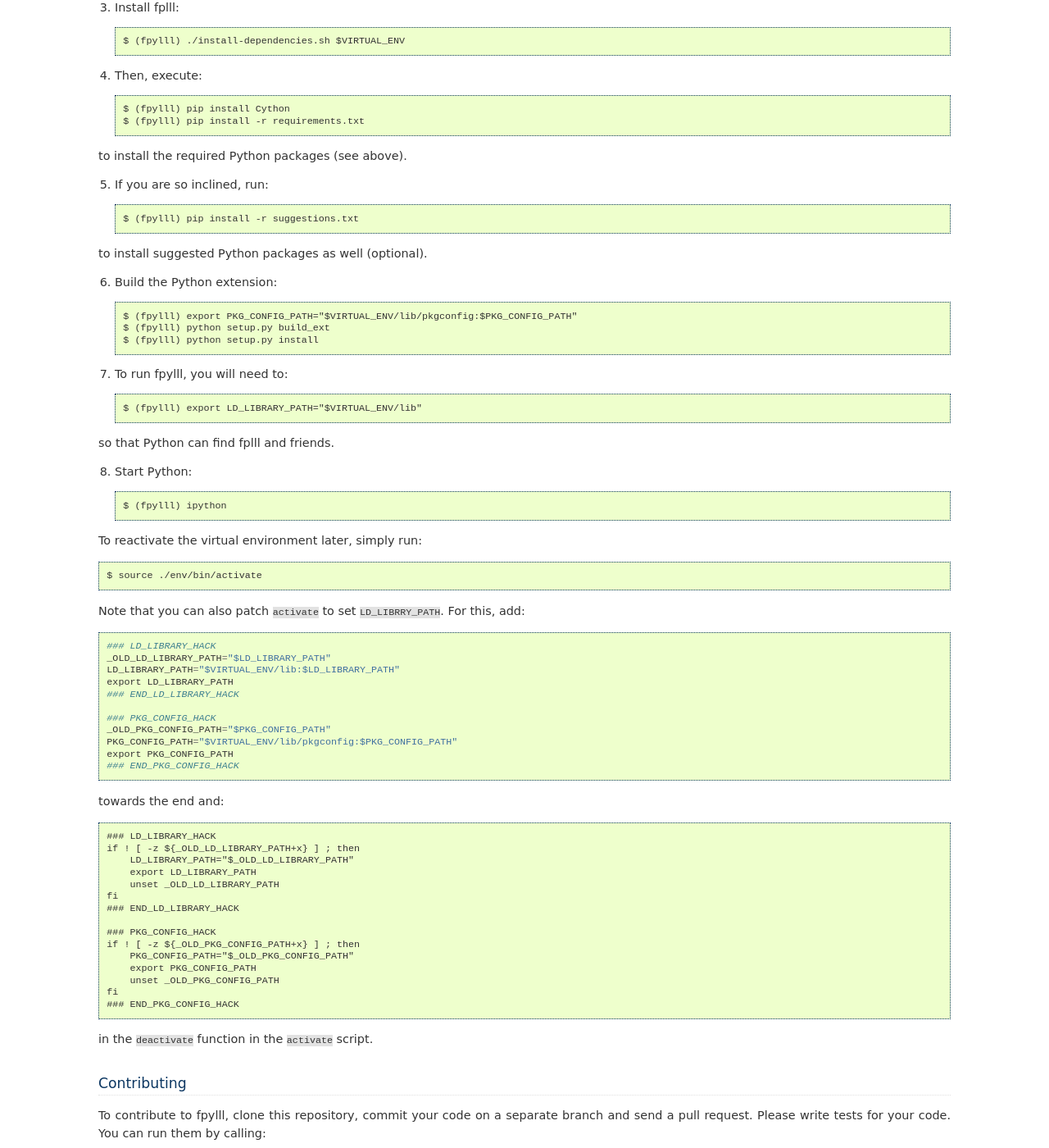
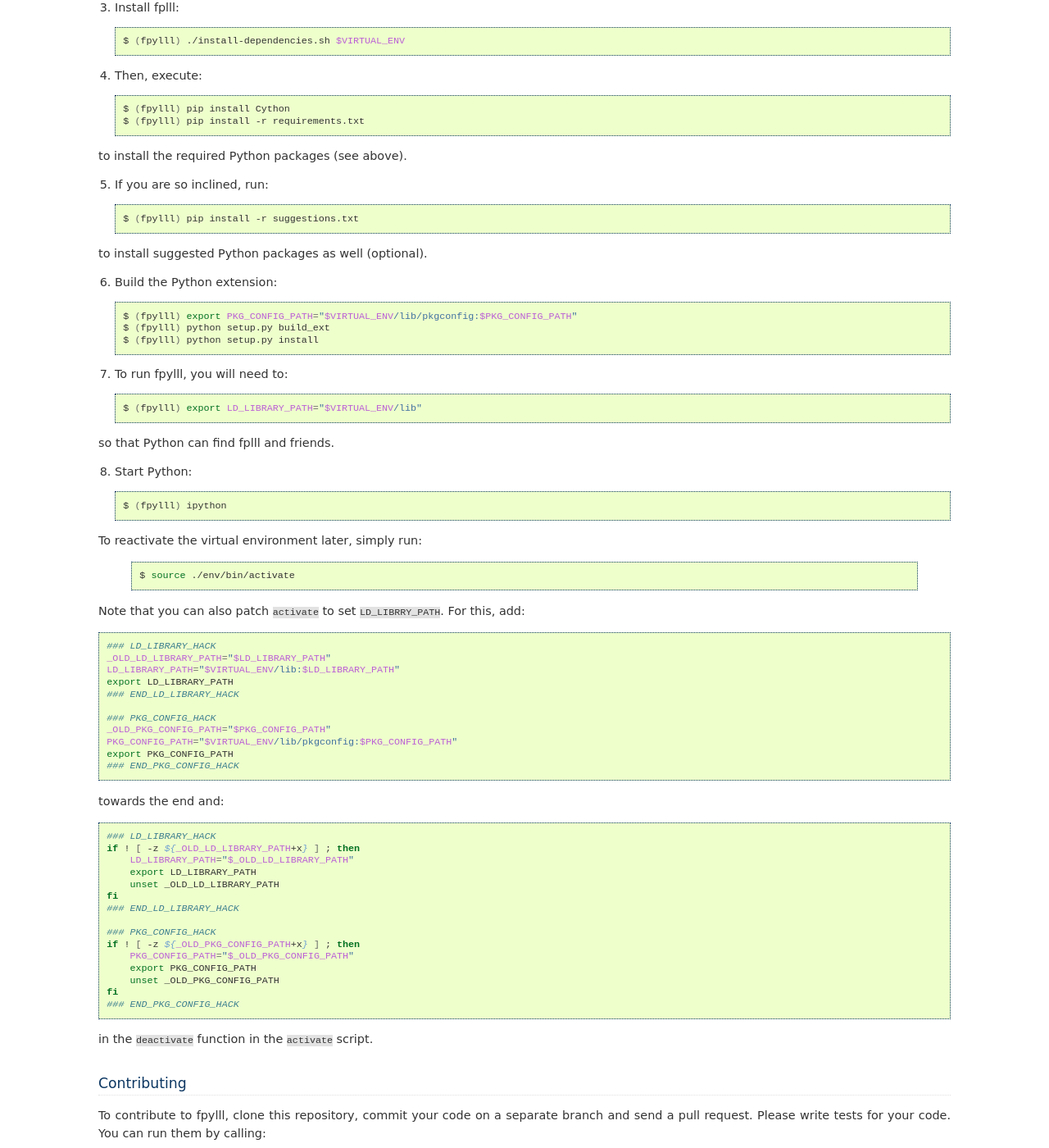
Before and after one commit to fplll/fpylll, a Sphinx documentation site: the page built from docs/index.rst, in a window 1280 px wide and 1400 px high, scrolled down 1325 px. Shown: the whole window at 82% size. Built offline with Sphinx 7.4.7, drawn with Linux system fonts in a browser that asks for light colours; some of the changed text lies outside the part shown.

Commit message:
documentation update

```diff
--- a/README.rst
+++ b/README.rst
@@ -56,7 +56,9 @@
 
 We recommend `virtualenv <https://virtualenv.readthedocs.org/>`_ for isolating Python build environments and `virtualenvwrapper <https://virtualenvwrapper.readthedocs.org/>`_ to manage virtual environments.
 
-1. Create a new virtualenv and activate it::
+1. Create a new virtualenv and activate it:
+
+   .. code-block:: bash
 
      $ virtualenv env
      $ source ./env/bin/activate
@@ -65,44 +67,60 @@
 
 2. Install the required libraries – `GMP <https://gmplib.org>`_ or `MPIR <http://mpir.org>`_ and `MPFR <http://www.mpfr.org>`_  – if not available already. You may also want to install `QD <http://crd-legacy.lbl.gov/~dhbailey/mpdist/>`_.
 
-3. Install fplll::
+3. Install fplll:
+
+   .. code-block:: bash
 
      $ (fpylll) ./install-dependencies.sh $VIRTUAL_ENV
 
-4. Then, execute::
+4. Then, execute:
+
+   .. code-block:: bash
 
      $ (fpylll) pip install Cython
      $ (fpylll) pip install -r requirements.txt
 
 to install the required Python packages (see above).
 
-5. If you are so inclined, run::
+5. If you are so inclined, run:
+
+   .. code-block:: bash
 
      $ (fpylll) pip install -r suggestions.txt
 
 to install suggested Python packages as well (optional).
 
-6. Build the Python extension::
+6. Build the Python extension:
+
+   .. code-block:: bash
 
      $ (fpylll) export PKG_CONFIG_PATH="$VIRTUAL_ENV/lib/pkgconfig:$PKG_CONFIG_PATH"
      $ (fpylll) python setup.py build_ext
      $ (fpylll) python setup.py install
 
-7. To run fpylll, you will need to::
+7. To run fpylll, you will need to:
+
+   .. code-block:: bash
 
      $ (fpylll) export LD_LIBRARY_PATH="$VIRTUAL_ENV/lib"
 
 so that Python can find fplll and friends.
 
-8. Start Python::
+8. Start Python:
+
+   .. code-block:: bash
 
     $ (fpylll) ipython
 
-To reactivate the virtual environment later, simply run::
+To reactivate the virtual environment later, simply run:
+
+   .. code-block:: bash
 
     $ source ./env/bin/activate
 
-Note that you can also patch ``activate`` to set ``LD_LIBRRY_PATH``. For this, add::
+Note that you can also patch ``activate`` to set ``LD_LIBRRY_PATH``. For this, add:
+
+.. code-block:: bash
 
     ### LD_LIBRARY_HACK
     _OLD_LD_LIBRARY_PATH="$LD_LIBRARY_PATH"
@@ -116,7 +134,9 @@
     export PKG_CONFIG_PATH
     ### END_PKG_CONFIG_HACK
 
-towards the end and::
+towards the end and:
+
+.. code-block:: bash
 
     ### LD_LIBRARY_HACK
     if ! [ -z ${_OLD_LD_LIBRARY_PATH+x} ] ; then
```
Also changed, not shown: docs/modules.rst (+8 -0 lines).
